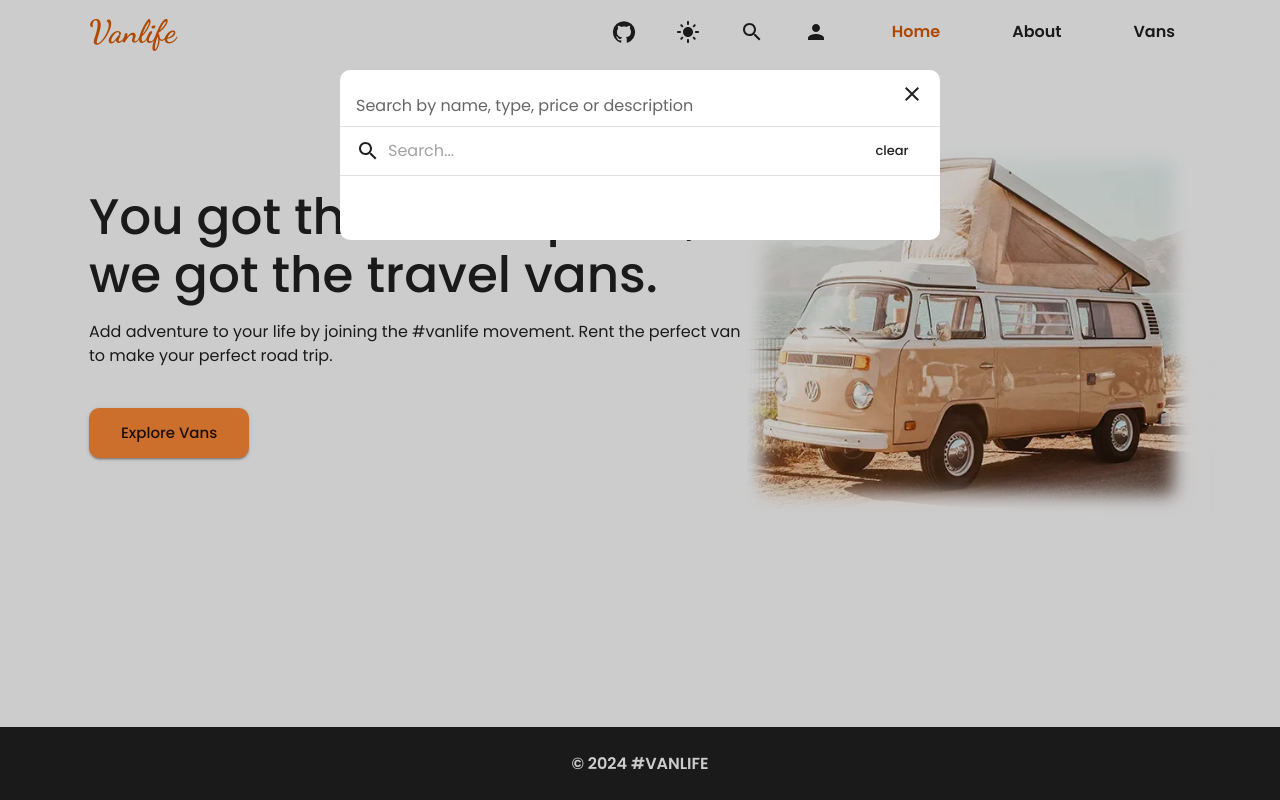
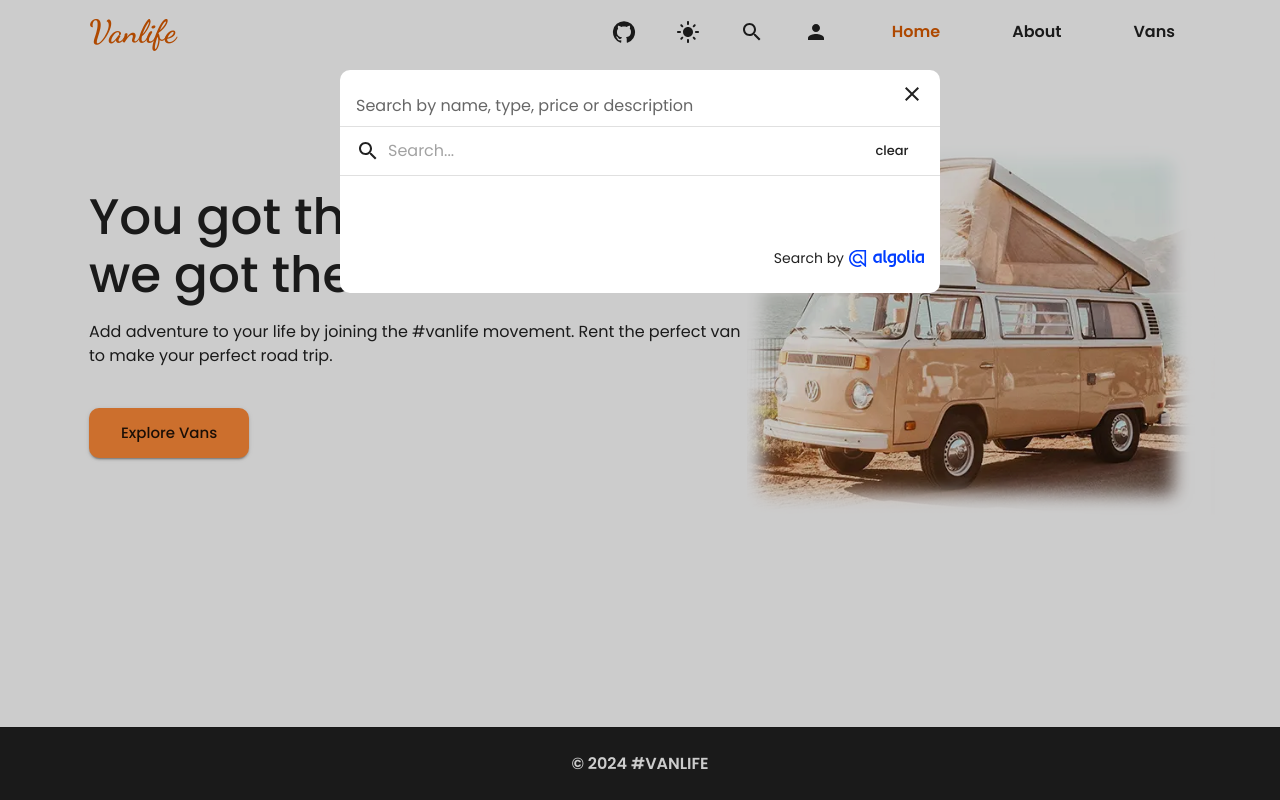
Before and after one commit to iamdenis1234/van-life, a React (Vite) app: page / in a window 1280 px wide. Both pictures are taken after a click on the button 751 px from the left and 32 px from the top of the page. Built offline with nearby package versions, Linux system fonts and the light colour scheme; no server answers.

Commit message:
add algolia logo

```diff
--- a/src/components/Header/Search/SearchModal.jsx
+++ b/src/components/Header/Search/SearchModal.jsx
@@ -1,6 +1,7 @@
 import { Close } from "@mui/icons-material";
-import { Divider, IconButton, Modal, styled, Typography } from "@mui/material";
+import { IconButton, Modal, styled, Typography } from "@mui/material";
 import { useState } from "react";
+import { useColorMode } from "../../../context/ColorModeContext.js";
 import { SearchInput } from "./SearchInput.jsx";
 import { SearchResult } from "./SearchResult.jsx";
 import { useVansSearch } from "./useVansSearch.js";
@@ -8,6 +9,7 @@ import { useVansSearch } from "./useVansSearch.js";
 export { SearchModal };
 
 function SearchModal({ open, onClose }) {
+  const { colorMode } = useColorMode();
   const [searchInput, setSearchInput] = useState("");
   const { search, debouncedSearch, isFetching, status, result } =
     useVansSearch();
@@ -32,16 +34,14 @@ function SearchModal({ open, onClose }) {
         <Section>
           <Description>Search by name, type, price or description</Description>
         </Section>
-        <Divider />
-        <Section>
+        <SearchInputSection>
           <SearchInput
             isFetching={isFetching}
             value={searchInput}
             onChange={handleChangeInput}
             onClear={handleClearInput}
           />
-        </Section>
-        <Divider />
+        </SearchInputSection>
         <SearchResultContainer>
           {status === "success" && (
             <SearchResult
@@ -51,6 +51,19 @@ function SearchModal({ open, onClose }) {
             />
           )}
         </SearchResultContainer>
+        <AlgoliaContainer>
+          Search by
+          <AlgoliaLink href="https://www.algolia.com" target="_blank">
+            <img
+              src={
+                colorMode === "dark"
+                  ? "/assets/images/Algolia-logo-white.svg"
+                  : "/assets/images/Algolia-logo-blue.svg"
+              }
+              alt="algolia logo"
+            />
+          </AlgoliaLink>
+        </AlgoliaContainer>
       </Container>
     </StyledModal>
   );
@@ -73,6 +86,8 @@ const Container = styled("div")(({ theme }) => ({
   backgroundColor: theme.palette.background.default,
   height: "100%",
   overflow: "auto",
+  display: "flex",
+  flexDirection: "column",
   [theme.breakpoints.up("md")]: {
     height: "auto",
     width: 600,
@@ -99,6 +114,26 @@ const SearchResultContainer = styled(Section)(({ theme }) => ({
   flexDirection: "column",
   rowGap: theme.spacing(2),
   marginTop: theme.spacing(4),
-  maxWidth: 450,
+  width: "100%",
+  maxWidth: 420,
   marginInline: "auto",
 }));
+
+const AlgoliaContainer = styled(Section)(({ theme }) => ({
+  display: "flex",
+  alignItems: "center",
+  justifyContent: "end",
+  columnGap: 5,
+  fontSize: 14,
+  marginTop: "auto",
+  paddingTop: theme.spacing(3),
+}));
+
+const AlgoliaLink = styled("a")({
+  width: 75,
+});
+
+const SearchInputSection = styled(Section)(({ theme }) => ({
+  borderTop: `1px solid ${theme.palette.divider}`,
+  borderBottom: `1px solid ${theme.palette.divider}`,
+}));
```
Also changed, not shown: public/assets/images/Algolia-logo-blue.svg (added), public/assets/images/Algolia-logo-white.svg (added).
